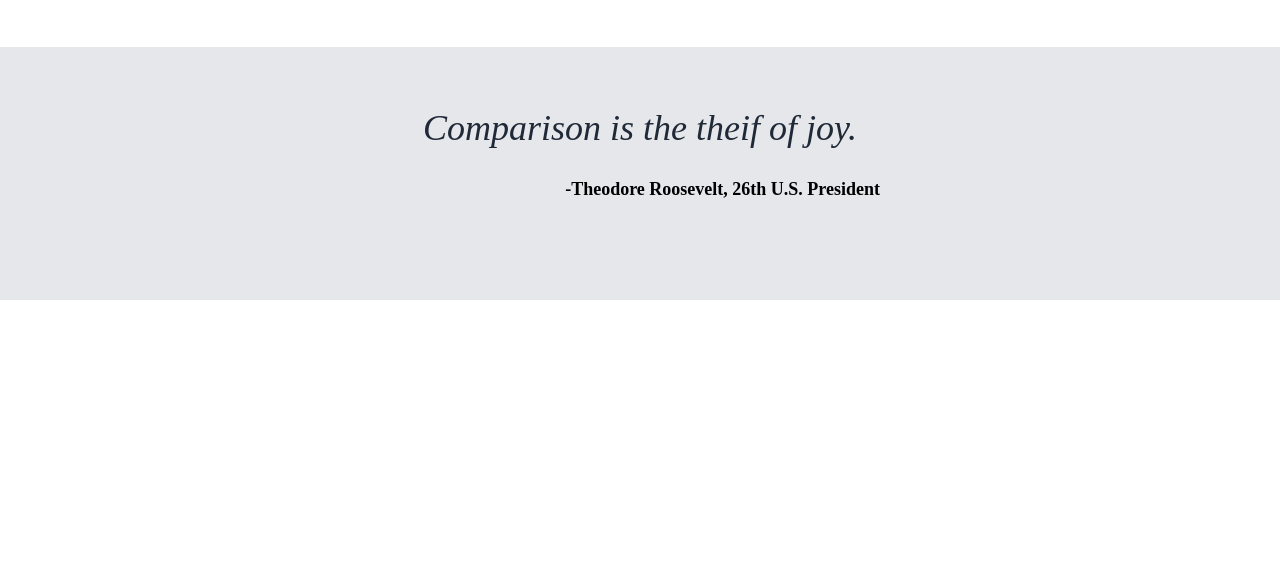
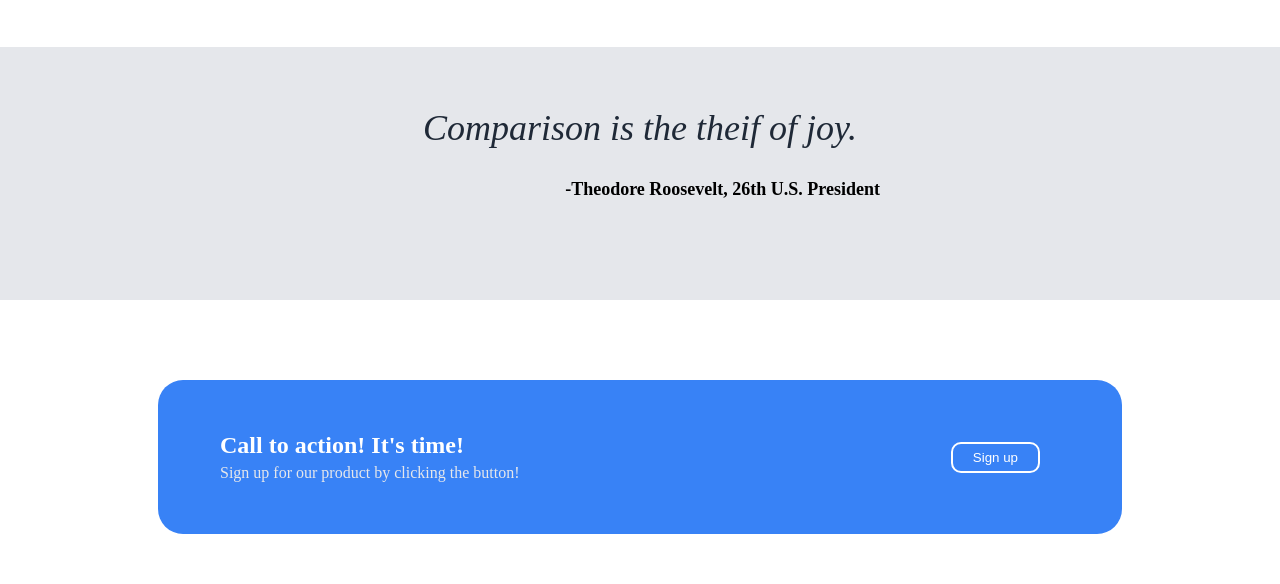
Before and after one commit to MihawkSolos/Landing-Page, a plain HTML site: page index.html in a window 1280 px wide. Shown: the part 636-1220 px from the top of the page. Before the commit the page ends 936 px from the top, so only its background shows below. Drawn offline with Linux system fonts and the light colour scheme.

Commit message:
completed the bottom section of the webpage which encouraged visitors to sign up. Both html and css code provided in their respective files.

```diff
--- a/index.html
+++ b/index.html
@@ -9,6 +9,7 @@
 
 <body>
     <div class="main-container">
+
         <div class="box1">
             <div class="header-container">
                 <div class="header-logo">
@@ -70,6 +71,18 @@
             </div>
         </div>
 
+        <div class="box5">
+            <div class="container4">
+                <div class="promo">
+                    <p class="promo-text">Call to action! It's time!</p>
+                    <p class="promo-subtext">Sign up for our product by clicking the button!</p>
+                </div>
+                <div class="promo-button">
+                    <button>Sign up</button>
+                </div>
+            </div>
+        </div>
+
     </div>
 </body>
 </html>
--- a/style.css
+++ b/style.css
@@ -193,3 +193,57 @@ ul {
 
 
 /* Lower section */
+
+
+/* Bottom section */
+
+.box5 {
+    padding-left: 100px;
+    padding-right: 100px;
+    padding-bottom: 50px;
+    display: flex;
+    justify-content: center;
+    align-items: center;
+}
+
+.container4 {
+    background-color: #3882f6;
+    padding: 32px;
+    margin-top: 80px;
+    width: 900px;
+    border-radius: 25px;
+    display: flex;
+    justify-content: space-between;
+
+}
+
+.promo-text {
+    font-size: 24px;
+    font-weight: bold;
+    color: #fff;
+    margin: 20px 20px 5px 30px;
+}
+
+.promo-subtext {
+    color: #e5e7eb;
+    margin: 5px 20px 20px 30px;
+}
+
+.promo-button {
+    display: flex;
+    justify-content: center;
+    align-items: center;
+    margin-right: 50px;
+}
+
+.promo-button button {
+    background-color: #3882f6;
+    border-radius: 10px;
+    padding: 6px 20px;
+    color: #fff;
+    border: 2px #fff solid;
+}
+
+
+
+/* Bottom section */
```
